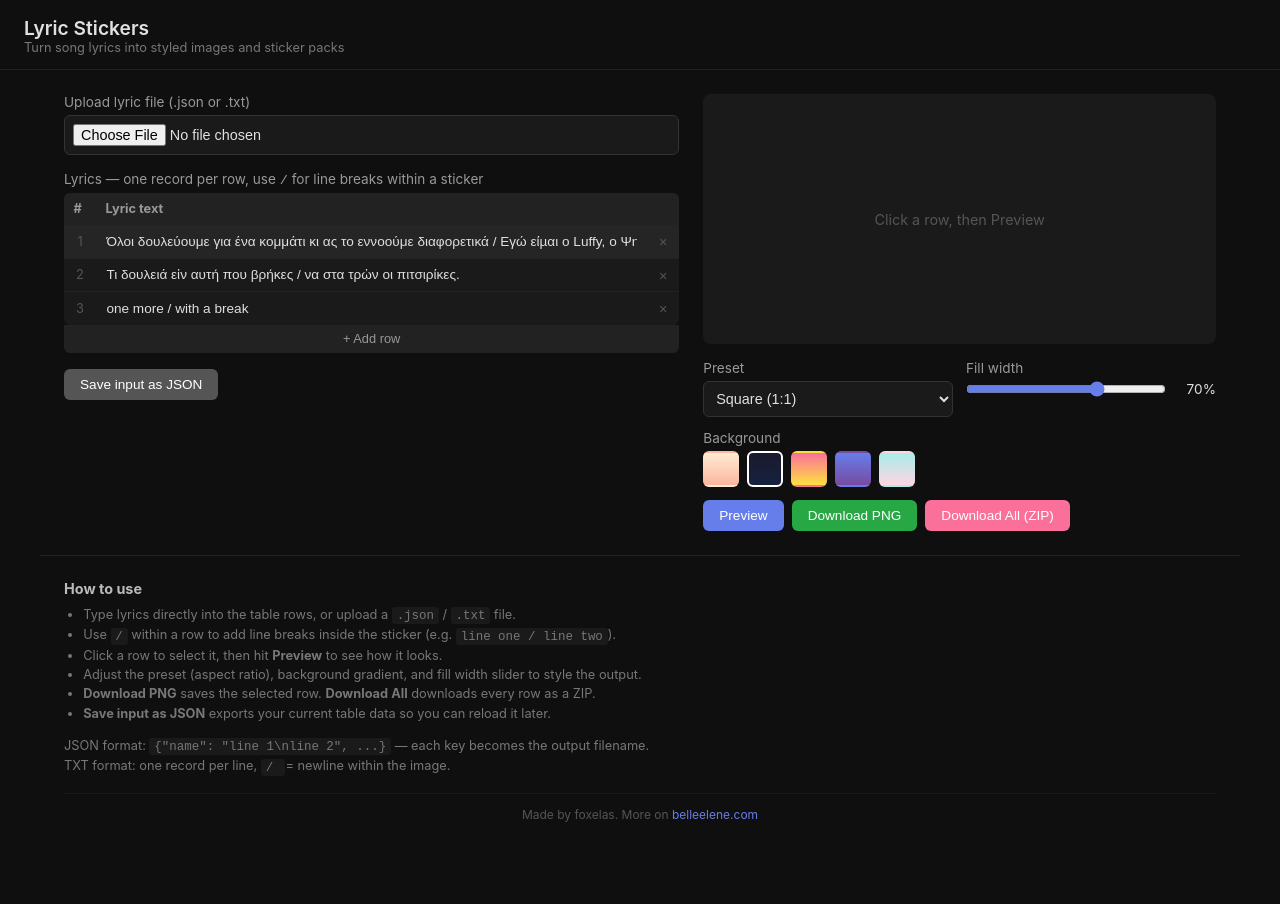
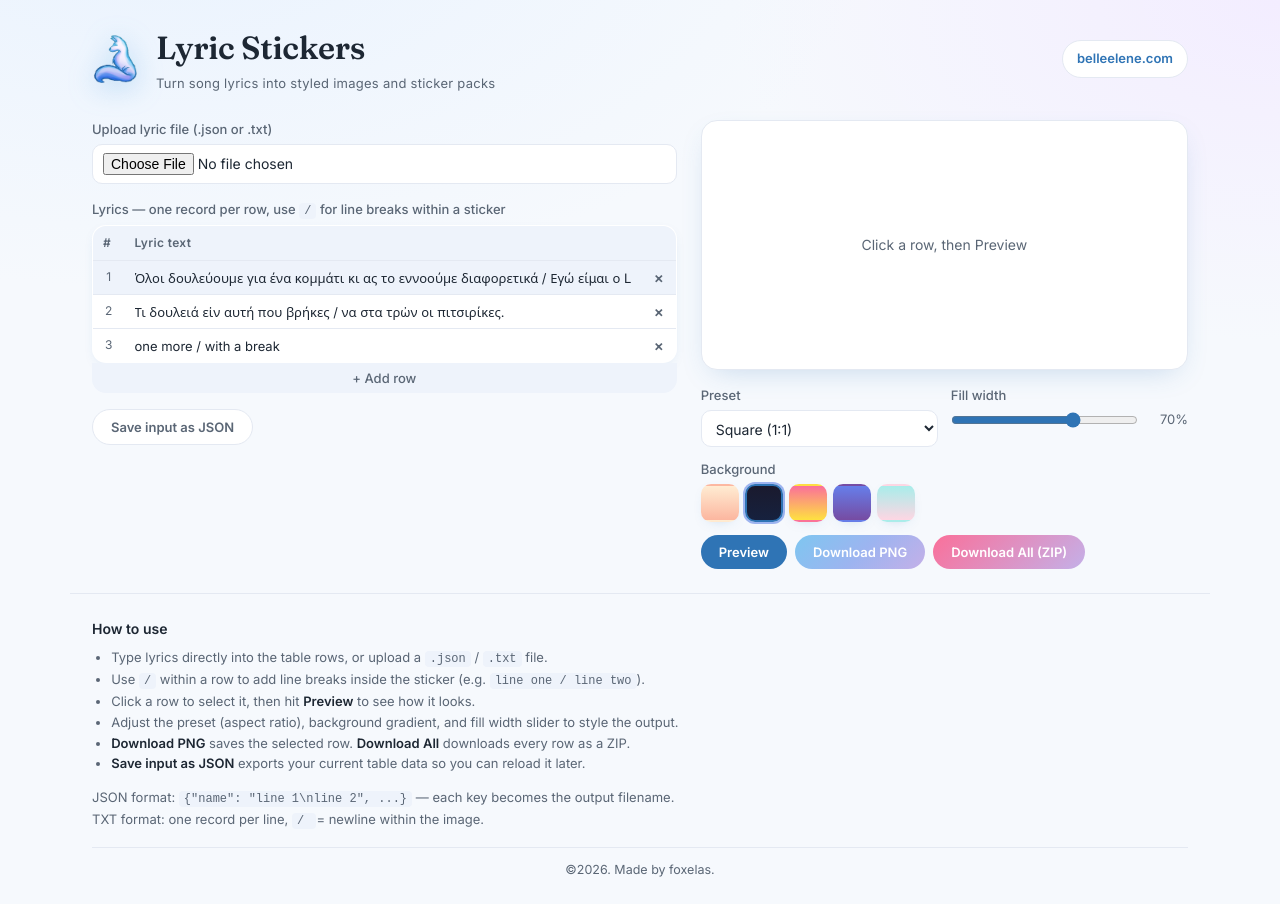
Before and after one commit to foxelas/lyric-stickers, a plain HTML site: page docs/index.html in a window 1280 px wide. Before the commit the page ends 846 px from the top, so only its background shows below. Drawn offline with nearby package versions, Linux system fonts and the light colour scheme.

Commit message:
Change color palette

```diff
--- a/docs/index.html
+++ b/docs/index.html
@@ -4,29 +4,75 @@
 <meta charset="UTF-8">
 <meta name="viewport" content="width=device-width, initial-scale=1.0">
 <title>Lyric Stickers</title>
+<link rel="icon" href="icon.png" />
 <link rel="preconnect" href="https://fonts.googleapis.com">
-<link href="https://fonts.googleapis.com/css2?family=Inter:wght@400;500&display=swap" rel="stylesheet">
+<link rel="preconnect" href="https://fonts.gstatic.com" crossorigin>
+<link href="https://fonts.googleapis.com/css2?family=Fraunces:opsz,wght@9..144,500;9..144,600&family=Inter:wght@400;500;600&display=swap" rel="stylesheet">
 <style>
+:root {
+  --sky:      #7ec6f0;
+  --blue:     #5aa9e6;
+  --deep:     #2f74b5;
+  --peri:     #9db4f0;
+  --lav:      #c4b0e8;
+  --accent:   #9db4f0;
+  --ink:      #1d2733;
+  --ink-soft: #5a6675;
+  --line:     #e4e9f2;
+  --bg:       #f6f9fd;
+  --bg-2:     #eef3fb;
+  --card:     #ffffff;
+  --shadow:   0 10px 30px -12px rgba(47, 116, 181, .28);
+  --shadow-sm: 0 4px 14px -8px rgba(47, 116, 181, .35);
+  --serif: "Fraunces", Georgia, serif;
+  --sans:  "Inter", system-ui, -apple-system, "Segoe UI", Roboto, sans-serif;
+  --grad:  linear-gradient(135deg, var(--sky) 0%, var(--peri) 52%, var(--lav) 100%);
+}
 * { box-sizing: border-box; margin: 0; padding: 0; }
+html, body { margin: 0; }
 body {
-  font-family: -apple-system, BlinkMacSystemFont, "Segoe UI", Helvetica, Arial, sans-serif;
-  background: #0f0f0f;
-  color: #e0e0e0;
+  font-family: var(--sans);
+  color: var(--ink);
+  background:
+    radial-gradient(1200px 600px at 12% -8%, #eaf3fe 0%, rgba(234,243,254,0) 60%),
+    radial-gradient(1000px 620px at 100% 0%, #f3edff 0%, rgba(243,237,255,0) 55%),
+    var(--bg);
+  -webkit-font-smoothing: antialiased;
   min-height: 100vh;
   display: flex; flex-direction: column;
+  line-height: 1.5;
 }
+
 header {
-  padding: 1rem 1.5rem 0.3rem;
-  border-bottom: 1px solid #222;
+  display: flex; align-items: center; gap: 16px;
+  padding: 24px 22px 14px;
+  max-width: 1140px; margin: 0 auto; width: 100%;
 }
-header h1 { font-size: 1.2rem; font-weight: 600; }
-.subtitle { font-size: 0.8rem; color: #777; padding-bottom: 0.6rem; }
+.logo {
+  width: 48px; height: 48px; flex: none;
+  filter: drop-shadow(0 6px 14px rgba(90, 169, 230, .35));
+}
+.brand { flex: 1; display: flex; flex-direction: column; gap: 2px; }
+header h1 {
+  font-family: var(--serif); font-weight: 600;
+  font-size: clamp(22px, 3.5vw, 32px); letter-spacing: -.01em;
+  color: var(--ink);
+}
+.subtitle {
+  font-size: 13px; color: var(--ink-soft); letter-spacing: .02em;
+}
+.site-link {
+  font-size: 13px; color: var(--deep); text-decoration: none; font-weight: 600;
+  border: 1px solid var(--line); border-radius: 999px; padding: 8px 14px;
+  background: var(--card); transition: .18s; white-space: nowrap;
+}
+.site-link:hover { border-color: var(--sky); box-shadow: var(--shadow-sm); }
 
 .app {
   display: flex;
   gap: 1.5rem;
-  padding: 1.5rem;
-  max-width: 1200px;
+  padding: 12px 22px 1.5rem;
+  max-width: 1140px;
   margin: 0 auto;
   width: 100%;
   flex: 1;
@@ -34,103 +80,128 @@ header h1 { font-size: 1.2rem; font-weight: 600; }
 .left-panel { flex: 1.2; min-width: 280px; display: flex; flex-direction: column; gap: 1rem; }
 .right-panel { flex: 1; display: flex; flex-direction: column; gap: 1rem; }
 
-label { font-size: 0.85rem; color: #999; display: block; margin-bottom: 0.3rem; }
+label { font-size: 13px; color: var(--ink-soft); display: block; margin-bottom: 0.3rem; font-weight: 500; }
+label code { background: var(--bg-2); padding: 1px 5px; border-radius: 4px; font-size: 12px; }
 select, input[type="file"] {
-  width: 100%; padding: 0.5rem;
-  background: #1a1a1a; border: 1px solid #333; border-radius: 6px;
-  color: #e0e0e0; font-size: 0.9rem;
+  width: 100%; padding: 8px 10px;
+  background: var(--card); border: 1px solid var(--line); border-radius: 10px;
+  color: var(--ink); font-size: 14px; font-family: var(--sans);
 }
+select:focus, input[type="file"]:focus { outline: 2px solid var(--accent); outline-offset: 1px; }
 .slider-row { display: flex; align-items: center; gap: 0.6rem; }
-.slider-row input[type="range"] { flex: 1; accent-color: #667eea; }
-.slider-row span { font-size: 0.85rem; min-width: 2.5rem; text-align: right; }
+.slider-row input[type="range"] { flex: 1; accent-color: var(--deep); }
+.slider-row span { font-size: 13px; min-width: 2.5rem; text-align: right; color: var(--ink-soft); }
 
-.gradient-picker { display: flex; gap: 0.5rem; flex-wrap: wrap; }
+.gradient-picker { display: flex; gap: 6px; flex-wrap: wrap; }
 .gradient-swatch {
-  width: 36px; height: 36px; border-radius: 6px; cursor: pointer;
-  border: 2px solid transparent; transition: border-color 0.15s;
+  width: 38px; height: 38px; border-radius: 10px; cursor: pointer;
+  border: 2.5px solid transparent; transition: .15s;
+  box-shadow: var(--shadow-sm);
 }
-.gradient-swatch.active { border-color: #fff; }
+.gradient-swatch:hover { transform: scale(1.08); }
+.gradient-swatch.active { border-color: var(--deep); box-shadow: 0 0 0 2px var(--accent); }
 
 .preview-wrap {
   width: 100%; display: flex; justify-content: center;
-  background: #1a1a1a; border-radius: 8px; padding: 0.5rem; min-height: 250px;
+  background: var(--card); border: 1px solid var(--line);
+  border-radius: 16px; padding: 12px; min-height: 250px;
   align-items: center;
+  box-shadow: var(--shadow);
 }
 .preview-wrap canvas {
-  max-width: 100%; max-height: 420px; border-radius: 4px;
-  object-fit: contain;
+  max-width: 100%; max-height: 420px; border-radius: 8px;
 }
-.placeholder-text { color: #555; font-size: 0.9rem; }
+.placeholder-text { color: var(--ink-soft); font-size: 14px; }
 
-.btn-row { display: flex; gap: 0.5rem; flex-wrap: wrap; }
+.btn-row { display: flex; gap: 8px; flex-wrap: wrap; }
 button {
-  padding: 0.5rem 1rem; border: none; border-radius: 6px;
-  font-size: 0.85rem; cursor: pointer; font-weight: 500; transition: opacity 0.15s;
+  padding: 9px 18px; border: none; border-radius: 999px;
+  font-size: 13px; cursor: pointer; font-weight: 600; transition: .18s;
+  font-family: var(--sans);
 }
-button:hover { opacity: 0.85; }
-.btn-preview { background: #667eea; color: #fff; }
-.btn-download { background: #28a745; color: #fff; }
-.btn-zip { background: #fa709a; color: #fff; }
-.btn-save { background: #555; color: #fff; }
+button:hover { box-shadow: var(--shadow-sm); transform: translateY(-1px); }
+.btn-preview { background: var(--deep); color: #fff; }
+.btn-download { background: var(--grad); color: #fff; }
+.btn-zip { background: linear-gradient(135deg, #fa709a, #c4b0e8); color: #fff; }
+.btn-save {
+  background: var(--card); color: var(--ink-soft); border: 1px solid var(--line);
+}
+.btn-save:hover { border-color: var(--sky); color: var(--ink); }
 
 .table-wrap { width: 100%; }
 table {
   width: 100%; border-collapse: collapse;
-  background: #1a1a1a; border-radius: 6px; overflow: hidden;
+  background: var(--card); border: 1px solid var(--line);
+  border-radius: 14px; overflow: hidden;
+  box-shadow: var(--shadow-sm);
 }
-th { text-align: left; padding: 0.5rem 0.6rem; background: #222; font-size: 0.8rem; color: #999; }
-td { padding: 0.3rem 0.4rem; border-top: 1px solid #222; }
+th {
+  text-align: left; padding: 8px 10px;
+  background: var(--bg-2); font-size: 12px; color: var(--ink-soft);
+  font-weight: 600; letter-spacing: .03em;
+}
+td { padding: 4px 6px; border-top: 1px solid var(--line); }
 td input {
   width: 100%; background: transparent; border: none;
-  color: #e0e0e0; font-size: 0.85rem; padding: 0.25rem;
-  outline: none;
+  color: var(--ink); font-size: 13px; padding: 4px;
+  outline: none; font-family: var(--sans);
 }
-td input:focus { background: #252525; }
-td.row-num { width: 2rem; text-align: center; color: #555; font-size: 0.8rem; }
+td input:focus { background: var(--bg-2); border-radius: 4px; }
+td.row-num { width: 2rem; text-align: center; color: var(--ink-soft); font-size: 12px; }
 td.row-actions { width: 2rem; text-align: center; }
 td.row-actions button {
-  background: none; color: #555; font-size: 0.9rem; padding: 0.1rem 0.3rem;
+  background: none; color: var(--ink-soft); font-size: 15px;
+  padding: 2px 6px; border-radius: 6px;
 }
-td.row-actions button:hover { color: #e55; }
+td.row-actions button:hover { color: #d44; background: #fef2f2; }
 .add-row-btn {
-  background: #222; color: #999; width: 100%; padding: 0.4rem;
-  font-size: 0.8rem; border-radius: 0 0 6px 6px;
+  background: var(--bg-2); color: var(--ink-soft); width: 100%; padding: 7px;
+  font-size: 13px; border-radius: 0 0 14px 14px; font-weight: 500;
+  border: none;
 }
+.add-row-btn:hover { background: var(--line); color: var(--ink); }
 
-.data-actions { display: flex; gap: 0.5rem; flex-wrap: wrap; }
+.data-actions { display: flex; gap: 8px; flex-wrap: wrap; }
 
 .settings-section { display: flex; flex-direction: column; gap: 0.8rem; }
 .settings-section .row { display: flex; gap: 0.8rem; }
 .settings-section .row > div { flex: 1; }
 
 footer {
-  border-top: 1px solid #222;
-  padding: 1.5rem;
-  max-width: 1200px;
+  border-top: 1px solid var(--line);
+  padding: 1.5rem 22px;
+  max-width: 1140px;
   margin: 0 auto;
   width: 100%;
 }
-footer h3 { font-size: 0.9rem; margin-bottom: 0.5rem; color: #bbb; }
-footer p, footer li { font-size: 0.8rem; color: #777; line-height: 1.5; }
+footer h3 { font-size: 14px; margin-bottom: 0.5rem; color: var(--ink); font-weight: 600; }
+footer p, footer li { font-size: 13px; color: var(--ink-soft); line-height: 1.6; }
 footer ul { padding-left: 1.2rem; margin-bottom: 0.8rem; }
-footer code { background: #1a1a1a; padding: 0.1rem 0.3rem; border-radius: 3px; font-size: 0.78rem; }
+footer code { background: var(--bg-2); padding: 1px 5px; border-radius: 4px; font-size: 12px; }
+footer strong { color: var(--ink); }
 .credits {
-  margin-top: 1rem; padding-top: 0.8rem; border-top: 1px solid #1a1a1a;
-  font-size: 0.75rem; color: #555; text-align: center;
+  margin-top: 1rem; padding-top: 0.8rem; border-top: 1px solid var(--line);
+  font-size: 12.5px; color: var(--ink-soft); text-align: center;
 }
-.credits a { color: #667eea; text-decoration: none; }
+.credits a { color: var(--deep); text-decoration: none; font-weight: 600; }
 .credits a:hover { text-decoration: underline; }
 
 @media (max-width: 700px) {
   .app { flex-direction: column; }
+  header { padding: 16px 16px 10px; }
+  .logo { width: 36px; height: 36px; }
 }
 </style>
 </head>
 <body>
 
 <header>
-  <h1>Lyric Stickers</h1>
-  <p class="subtitle">Turn song lyrics into styled images and sticker packs</p>
+  <img class="logo" src="logo.png" alt="belleelene fox logo" />
+  <div class="brand">
+    <h1>Lyric Stickers</h1>
+    <p class="subtitle">Turn song lyrics into styled images and sticker packs</p>
+  </div>
+  <a class="site-link" href="https://belleelene.com/" target="_blank" rel="noopener">belleelene.com</a>
 </header>
 
 <div class="app">
@@ -209,7 +280,7 @@ footer code { background: #1a1a1a; padding: 0.1rem 0.3rem; border-radius: 3px; f
   <p>JSON format: <code>{"name": "line 1\nline 2", ...}</code> — each key becomes the output filename.</p>
   <p>TXT format: one record per line, <code> / </code> = newline within the image.</p>
   <div class="credits">
-    Made by foxelas. More on <a href="https://belleelene.com" target="_blank" rel="noopener">belleelene.com</a>
+    ©2026. Made by foxelas.
   </div>
 </footer>
 
@@ -292,7 +363,7 @@ function renumberRows() {
 
 function highlightRow() {
   Array.from(tbody.children).forEach((tr, i) => {
-    tr.style.background = i === selectedRow ? '#252525' : '';
+    tr.style.background = i === selectedRow ? '#eef3fb' : '';
   });
 }
 
```
Also changed, not shown: docs/icon.png (added), docs/logo.png (added), 2 other files.
